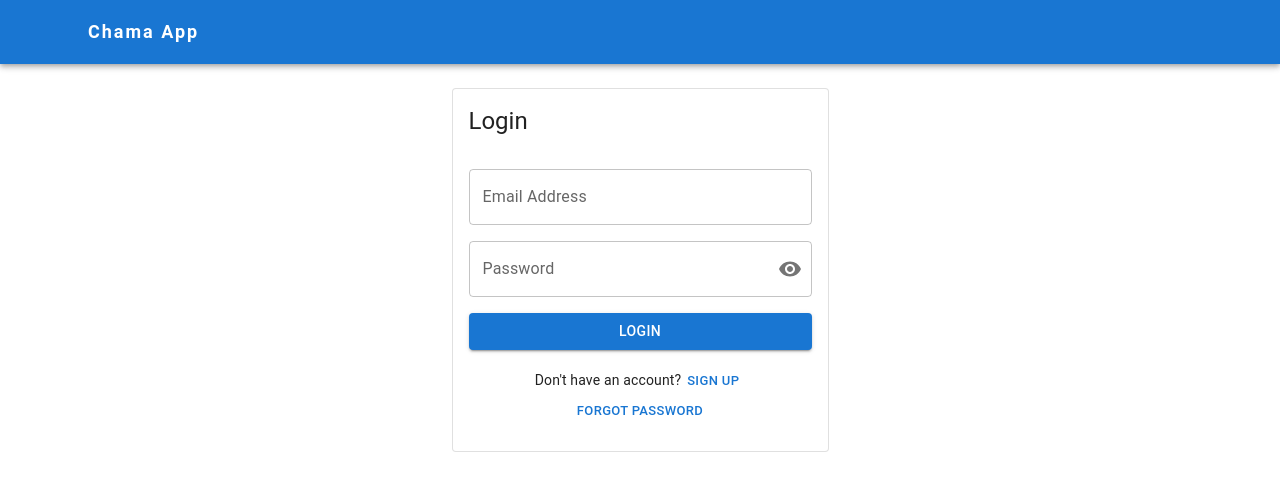
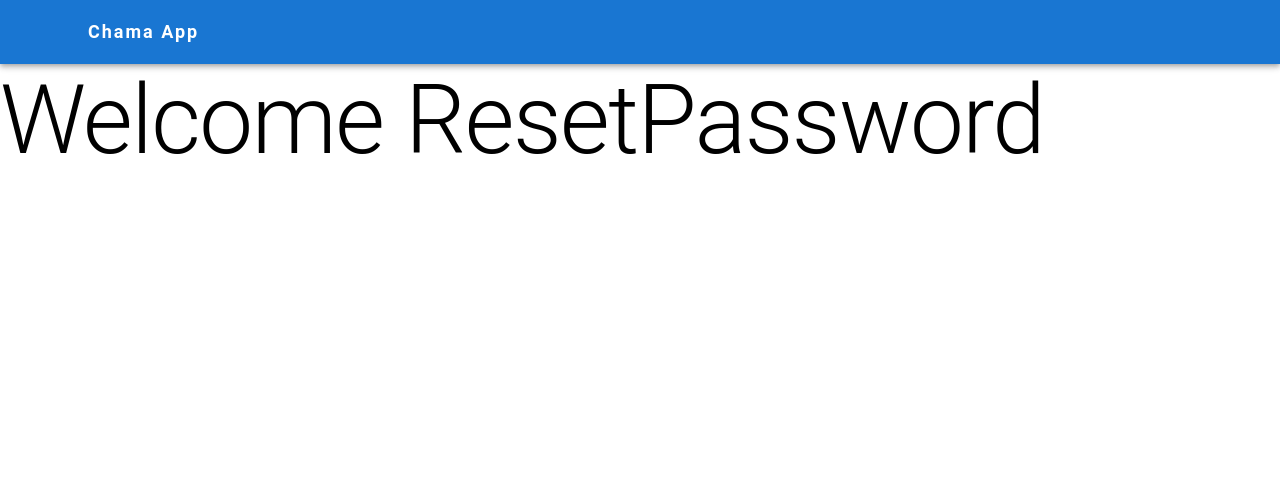
Before and after one commit to Gibson-Gichuru/chama_app, a React (Create React App) app: page /reset/password in a window 1280 px wide. Shown: the top 490 px of the page. Built offline with nearby package versions, Linux system fonts and the light colour scheme.

Commit message:
Application Pages And Routing Setup

```diff
--- a/src/App.js
+++ b/src/App.js
@@ -1,15 +1,24 @@
 import Nav from "./components/Navigation";
-import Main from "./components/MainContent";
-import Notifications from "./components/Notify";
+import Protected from "./components/Protected";
+import Home from "./pages/Home";
+import ResetPassword from "./pages/ResetPassword";
 import {Box} from "@mui/material";
+import {
+  Route,
+  Routes,
+  Navigate
+} from "react-router-dom";
 function App() {
 
   return (
 
       <Box>
         <Nav/>
-        <Main></Main>
-        <Notifications/>
+        <Routes>
+          <Route path="/" element={<Protected><Home/></Protected>}/>
+          <Route path="/reset/password" element={<ResetPassword/>}/>
+          <Route path="*" element={<Navigate to="/" replace/>}/>
+        </Routes>
       </Box>
   );
 }
--- a/src/pages/Forms.js
+++ b/src/components/Forms.js
@@ -1,6 +1,6 @@
-import LoginForm from "../components/LoginForm";
-import SignupForm from "../components/SignupForm";
-import Forgot from "../components/Forgot"
+import LoginForm from "./LoginForm";
+import SignupForm from "./SignupForm";
+import Forgot from "./Forgot"
 import {useState, useEffect} from "react";
 import {Box} from "@mui/material";
 
--- /dev/null
+++ b/src/components/MainContainer.js
@@ -0,0 +1,20 @@
+import Notifications from "./Notify";
+import {
+    Box,
+    Container
+} from "@mui/material";
+
+const Main = ({children})=>{
+
+    return (
+
+        <Box sx={{ py:3}}>
+            <Container maxWidth="lg">
+               {children}
+            </Container>
+            <Notifications/>
+        </Box>
+    )
+}
+
+export default Main
--- a/src/components/MainContent.js
+++ /dev/null
@@ -1,26 +0,0 @@
-import { useAuth } from "../context/AuthContext";
-import {
-    Typography,
-    Box,
-    Container
-} from "@mui/material";
-import Forms from "../pages/Forms";
-const Main = ()=>{
-
-    const {access, isExpired} = useAuth()
-
-    return (
-
-        <Box sx={{ py:3}}>
-            <Container maxWidth="lg">
-                {access || !isExpired? (
-                    <Typography variant="body2">Main Content</Typography>
-                ): (
-                    <Forms/>
-                )}
-            </Container>
-        </Box>
-    )
-}
-
-export default Main
--- /dev/null
+++ b/src/components/Protected.js
@@ -0,0 +1,17 @@
+import { useAuth } from "../context/AuthContext";
+import Main from "../components/MainContainer";
+import Forms from "../components/Forms";
+const Protected = ({children})=>{
+
+    const {access , isExpired} = useAuth()
+
+
+    if( access && !isExpired){
+
+        return <>{children}</>
+    }
+
+    return <Main><Forms/></Main>
+}
+
+export default Protected
--- a/src/components/SignupForm.js
+++ b/src/components/SignupForm.js
@@ -75,6 +75,7 @@ const Signup = ({changeIndex})=>{
                         severity:"success"
                     })
                     handleLoading(false)
+                    changeIndex(0)
                 }
             ).catch(({ response })=>{
                     const errors = {...response.data.errors}
--- a/src/index.js
+++ b/src/index.js
@@ -4,14 +4,17 @@ import App from './App';
 import "./app.css"
 import {AuthContextProvider} from "./context/AuthContext";
 import { AlertContextProvider } from "./context/AlertProvider";
+import {BrowserRouter as Router} from "react-router-dom";
 const root = ReactDOM.createRoot(document.getElementById('root'));
 
 root.render(
   <React.StrictMode>
-    <AuthContextProvider>
-      <AlertContextProvider>
-        <App/>
-      </AlertContextProvider>
-    </AuthContextProvider>
+    <Router>
+      <AuthContextProvider>
+        <AlertContextProvider>
+          <App/>
+        </AlertContextProvider>
+      </AuthContextProvider>
+    </Router>
   </React.StrictMode>
 );
--- /dev/null
+++ b/src/pages/Home.js
@@ -0,0 +1,12 @@
+import { Typography } from "@mui/material"
+import Main from "../components/MainContainer";
+const Home = ()=>{
+
+    return (
+        <Main>
+            <Typography variant="h1">Welcome home</Typography>
+        </Main>
+    )
+}
+
+export default Home
--- /dev/null
+++ b/src/pages/ResetPassword.js
@@ -0,0 +1,12 @@
+import { Typography } from "@mui/material"
+
+const ResetPassword = ()=>{
+
+    return (
+        <>
+            <Typography variant="h1">Welcome ResetPassword</Typography>
+        </>
+    )
+}
+
+export default ResetPassword
```
Also changed, not shown: src/pages/CustomErrors.js (added, +10 -0 lines).
